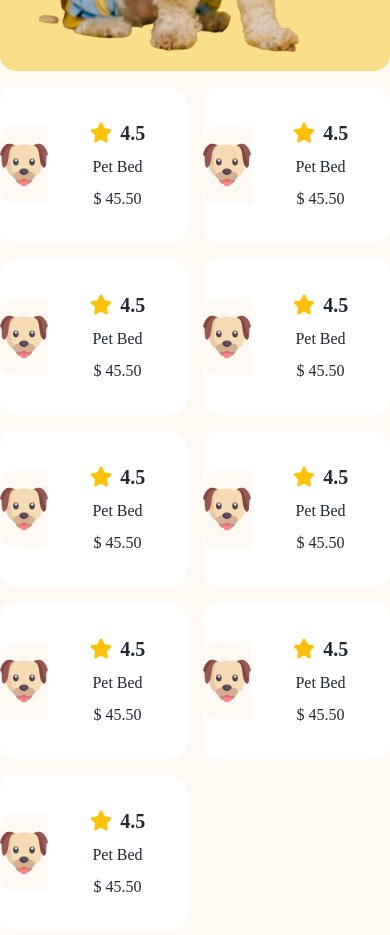
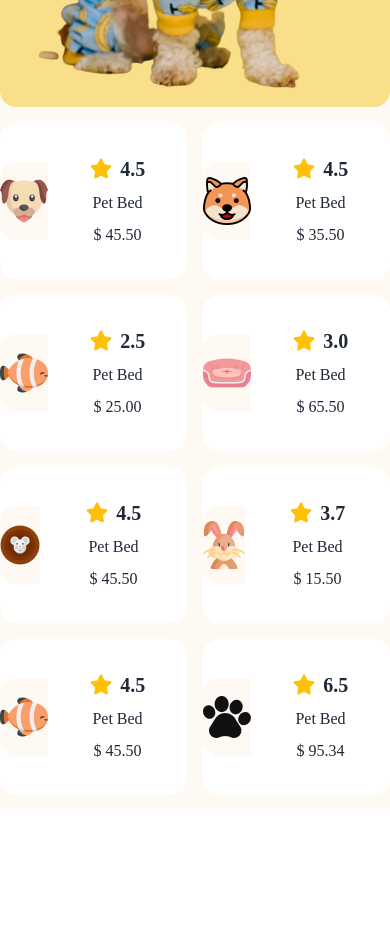
Before and after one commit to fahim2k25/pet-shop, a plain HTML site: page index.html in a window 390 px wide. Shown: the part 2020-2955 px from the top of the page. After the commit the page ends 2863 px from the top, so only its background shows below. Drawn offline with nearby package versions, Linux system fonts and the light colour scheme; a web font is replaced by a local one.

Commit message:
completed trending mobile and desktop responsiveness

```diff
--- a/index.html
+++ b/index.html
@@ -193,14 +193,14 @@
         <!-- Trending Pet Products Section -->
         <section class="bg-[#FFF9F4]">
             <div class="max-w-screen-xl container mx-auto mb-8 md:mb-16 py-4 md:py-24">
-                <h3 class="text-4xl">Trending Pet Products</h3>
+                <h3 class="text-4xl mb-8 md:mb-12">Trending Pet Products</h3>
                 <!-- grid starts here -->
                 <!--  -->
                 <div class="grid grid-cols-2 md:grid-cols-5 gap-4 md:gap-8">
                     <!-- card-1 big -->
                     <div class="card bg-[#F9DF8A] col-span-2 md:row-span-3">
                         <div class="card-body">
-                            <h2 class="card-title">T-Shirt for Dogs</h2>
+                            <h2 class="card-title text-2xl mb:text-4xl">T-Shirt for Dogs</h2>
                             <p class="secondary-font">Discover a word full of toys,adventures and expreince for your
                                 lovely pets</p>
                             <button class="btn secondary-font text-lg">Shop Now</button>
@@ -222,7 +222,37 @@
                     </div>
                     <div class="card card-side items-center bg-base-100 border-1 border-gray-500 md:w-60 md:p-4">
                         <figure class="bg-[#FFF9F4] h-1/2">
-                            <img src="./Assets/dog-cartoon.png" alt="pet" />
+                            <img src="./Assets/cat-cartoon.png" alt="pet" />
+                        </figure>
+                        <div class="card-body items-center">
+                            <h2 class="card-title"><i class="fa-solid fa-star text-[#FFC107]"></i> 4.5</h2>
+                            <h4>Pet Bed</h4>
+                            <p>$ 35.50</p>
+                        </div>
+                    </div>
+                    <div class="card card-side items-center bg-base-100 border-1 border-gray-500 md:w-60 md:p-4">
+                        <figure class="bg-[#FFF9F4] h-1/2">
+                            <img src="./Assets/fish-cartoon.png" alt="pet" />
+                        </figure>
+                        <div class="card-body items-center">
+                            <h2 class="card-title"><i class="fa-solid fa-star text-[#FFC107]"></i> 2.5</h2>
+                            <h4>Pet Bed</h4>
+                            <p>$ 25.00</p>
+                        </div>
+                    </div>
+                    <div class="card card-side items-center bg-base-100 border-1 border-gray-500 md:w-60 md:p-4">
+                        <figure class="bg-[#FFF9F4] h-1/2">
+                            <img src="./Assets/pet-couch.png" alt="pet" />
+                        </figure>
+                        <div class="card-body items-center">
+                            <h2 class="card-title"><i class="fa-solid fa-star text-[#FFC107]"></i> 3.0</h2>
+                            <h4>Pet Bed</h4>
+                            <p>$ 65.50</p>
+                        </div>
+                    </div>
+                    <div class="card card-side items-center bg-base-100 border-1 border-gray-500 md:w-60 md:p-4">
+                        <figure class="bg-[#FFF9F4] h-1/2">
+                            <img src="./Assets/mouse-cartoon.png" alt="pet" />
                         </figure>
                         <div class="card-body items-center">
                             <h2 class="card-title"><i class="fa-solid fa-star text-[#FFC107]"></i> 4.5</h2>
@@ -232,7 +262,17 @@
                     </div>
                     <div class="card card-side items-center bg-base-100 border-1 border-gray-500 md:w-60 md:p-4">
                         <figure class="bg-[#FFF9F4] h-1/2">
-                            <img src="./Assets/dog-cartoon.png" alt="pet" />
+                            <img src="./Assets/rabbit-cartoon.png" alt="pet" />
+                        </figure>
+                        <div class="card-body items-center">
+                            <h2 class="card-title"><i class="fa-solid fa-star text-[#FFC107]"></i> 3.7</h2>
+                            <h4>Pet Bed</h4>
+                            <p>$ 15.50</p>
+                        </div>
+                    </div>
+                    <div class="card card-side items-center bg-base-100 border-1 border-gray-500 md:w-60 md:p-4">
+                        <figure class="bg-[#FFF9F4] h-1/2">
+                            <img src="./Assets/fish-cartoon.png" alt="pet" />
                         </figure>
                         <div class="card-body items-center">
                             <h2 class="card-title"><i class="fa-solid fa-star text-[#FFC107]"></i> 4.5</h2>
@@ -242,62 +282,23 @@
                     </div>
                     <div class="card card-side items-center bg-base-100 border-1 border-gray-500 md:w-60 md:p-4">
                         <figure class="bg-[#FFF9F4] h-1/2">
-                            <img src="./Assets/dog-cartoon.png" alt="pet" />
+                            <img src="./Assets/logo-footer.png" alt="pet" />
+                        </figure>
+                        <div class="card-body items-center">
+                            <h2 class="card-title"><i class="fa-solid fa-star text-[#FFC107]"></i> 6.5</h2>
+                            <h4>Pet Bed</h4>
+                            <p>$ 95.34</p>
+                        </div>
+                    </div>
+                    <div
+                        class="card card-side hidden md:flex items-center bg-base-100 border-1 border-gray-500 md:w-60 md:p-4">
+                        <figure class="bg-[#FFF9F4] h-1/2">
+                            <img src="./Assets/mouse-cartoon.png" alt="pet" />
                         </figure>
                         <div class="card-body items-center">
                             <h2 class="card-title"><i class="fa-solid fa-star text-[#FFC107]"></i> 4.5</h2>
                             <h4>Pet Bed</h4>
-                            <p>$ 45.50</p>
-                        </div>
-                    </div>
-                    <div class="card card-side items-center bg-base-100 border-1 border-gray-500 md:w-60 md:p-4">
-                        <figure class="bg-[#FFF9F4] h-1/2">
-                            <img src="./Assets/dog-cartoon.png" alt="pet" />
-                        </figure>
-                        <div class="card-body items-center">
-                            <h2 class="card-title"><i class="fa-solid fa-star text-[#FFC107]"></i> 4.5</h2>
-                            <h4>Pet Bed</h4>
-                            <p>$ 45.50</p>
-                        </div>
-                    </div>
-                    <div class="card card-side items-center bg-base-100 border-1 border-gray-500 md:w-60 md:p-4">
-                        <figure class="bg-[#FFF9F4] h-1/2">
-                            <img src="./Assets/dog-cartoon.png" alt="pet" />
-                        </figure>
-                        <div class="card-body items-center">
-                            <h2 class="card-title"><i class="fa-solid fa-star text-[#FFC107]"></i> 4.5</h2>
-                            <h4>Pet Bed</h4>
-                            <p>$ 45.50</p>
-                        </div>
-                    </div>
-                    <div class="card card-side items-center bg-base-100 border-1 border-gray-500 md:w-60 md:p-4">
-                        <figure class="bg-[#FFF9F4] h-1/2">
-                            <img src="./Assets/dog-cartoon.png" alt="pet" />
-                        </figure>
-                        <div class="card-body items-center">
-                            <h2 class="card-title"><i class="fa-solid fa-star text-[#FFC107]"></i> 4.5</h2>
-                            <h4>Pet Bed</h4>
-                            <p>$ 45.50</p>
-                        </div>
-                    </div>
-                    <div class="card card-side items-center bg-base-100 border-1 border-gray-500 md:w-60 md:p-4">
-                        <figure class="bg-[#FFF9F4] h-1/2">
-                            <img src="./Assets/dog-cartoon.png" alt="pet" />
-                        </figure>
-                        <div class="card-body items-center">
-                            <h2 class="card-title"><i class="fa-solid fa-star text-[#FFC107]"></i> 4.5</h2>
-                            <h4>Pet Bed</h4>
-                            <p>$ 45.50</p>
-                        </div>
-                    </div>
-                    <div class="card card-side items-center bg-base-100 border-1 border-gray-500 md:w-60 md:p-4">
-                        <figure class="bg-[#FFF9F4] h-1/2">
-                            <img src="./Assets/dog-cartoon.png" alt="pet" />
-                        </figure>
-                        <div class="card-body items-center">
-                            <h2 class="card-title"><i class="fa-solid fa-star text-[#FFC107]"></i> 4.5</h2>
-                            <h4>Pet Bed</h4>
-                            <p>$ 45.50</p>
+                            <p>$ 23.67</p>
                         </div>
                     </div>
 
```
